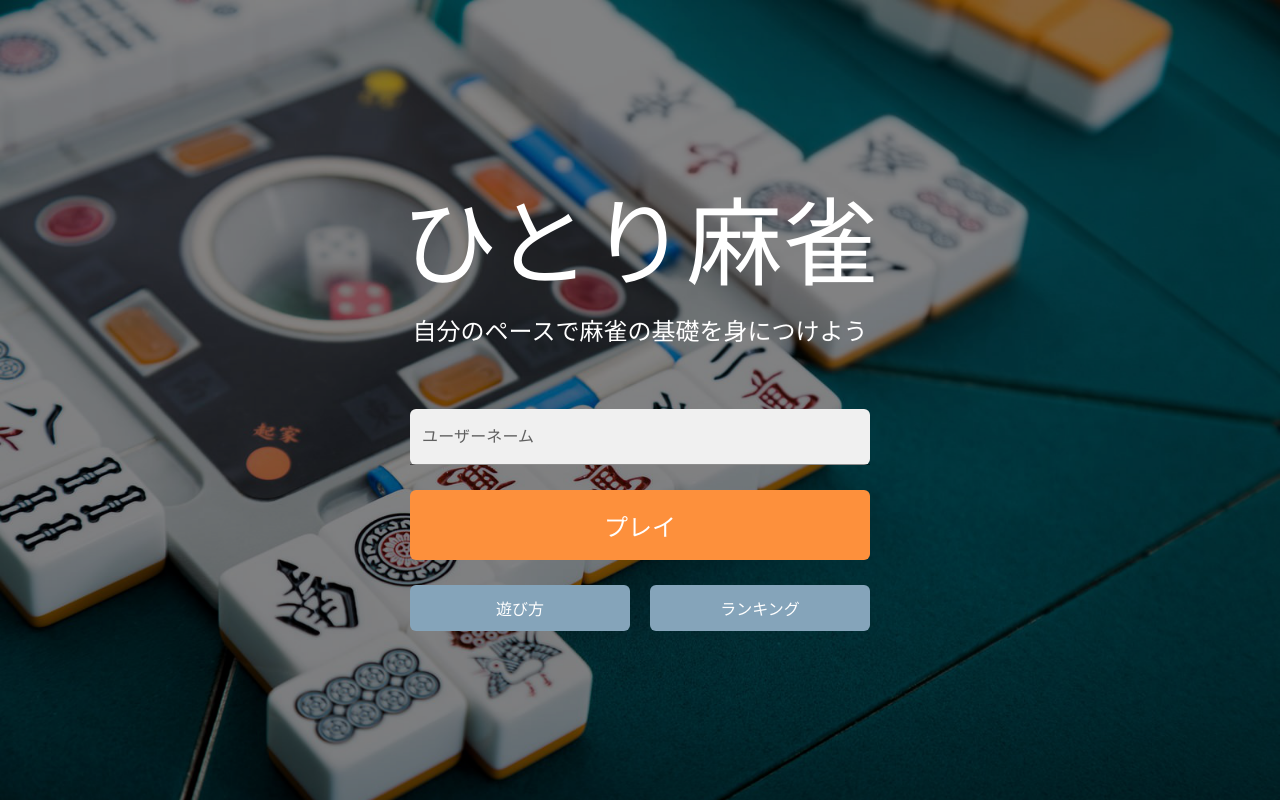
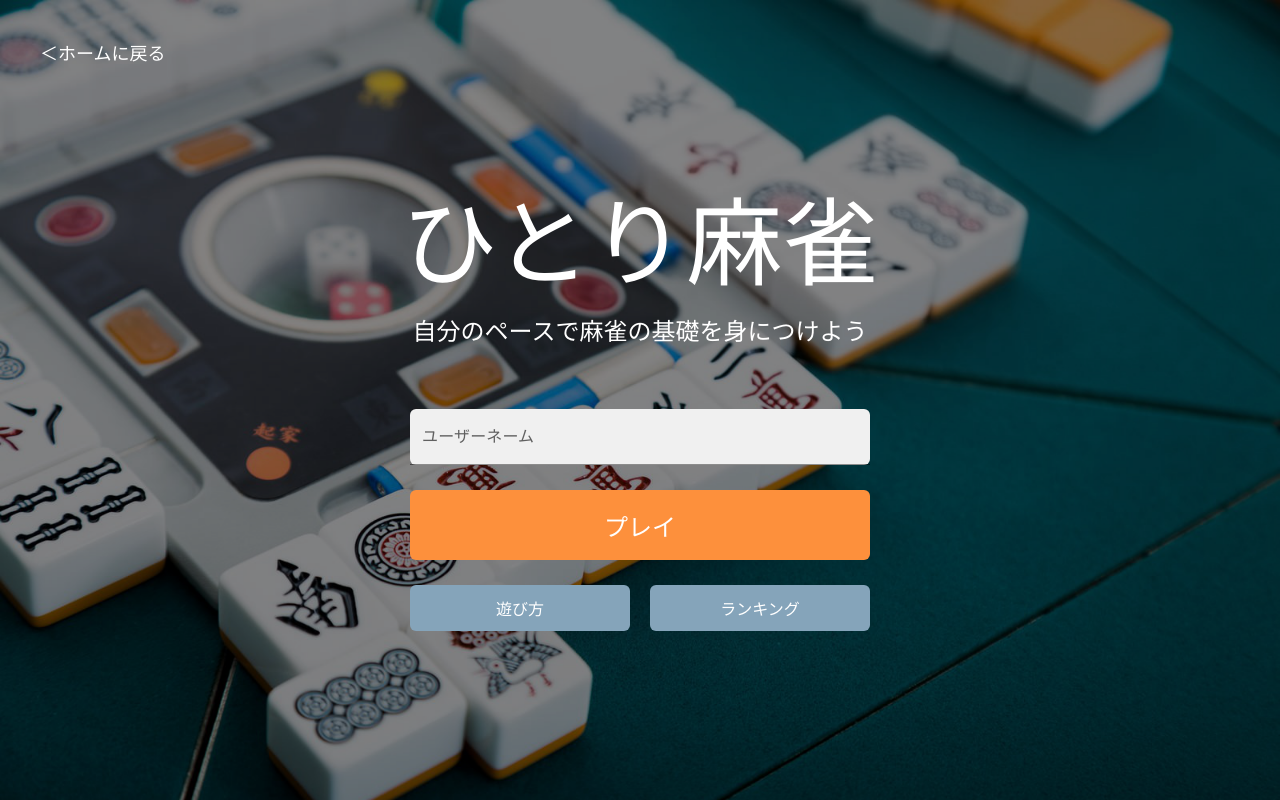
Before and after one commit to ut-code/hitori-mahjong, a React (Vite) app: page / in a window 1280 px wide. Built offline with nearby package versions, Linux system fonts and the light colour scheme.

Commit message:
fix: add link of return to home

```diff
--- a/src/pages/Start/Start.tsx
+++ b/src/pages/Start/Start.tsx
@@ -28,6 +28,9 @@ export default function Start() {
 
   return (
     <>
+      <a href="https://kf75.utcode.net/" className={styles.home}>
+        ＜ホームに戻る
+      </a>
       <div className={styles.titleContainer}>
         <div className={styles.mainTitle}>ひとり麻雀</div>
         <div className={styles.subTitle}>
--- a/src/styles/Start.module.css
+++ b/src/styles/Start.module.css
@@ -1,3 +1,12 @@
+.home {
+  position: fixed;
+  top: 40px;
+  left: 40px;
+  font-family: "Noto Sans";
+  font-size: 18px;
+  color: #ffffff;
+}
+
 .mainTitle {
   font-size: 6em;
   text-align: center;
```
